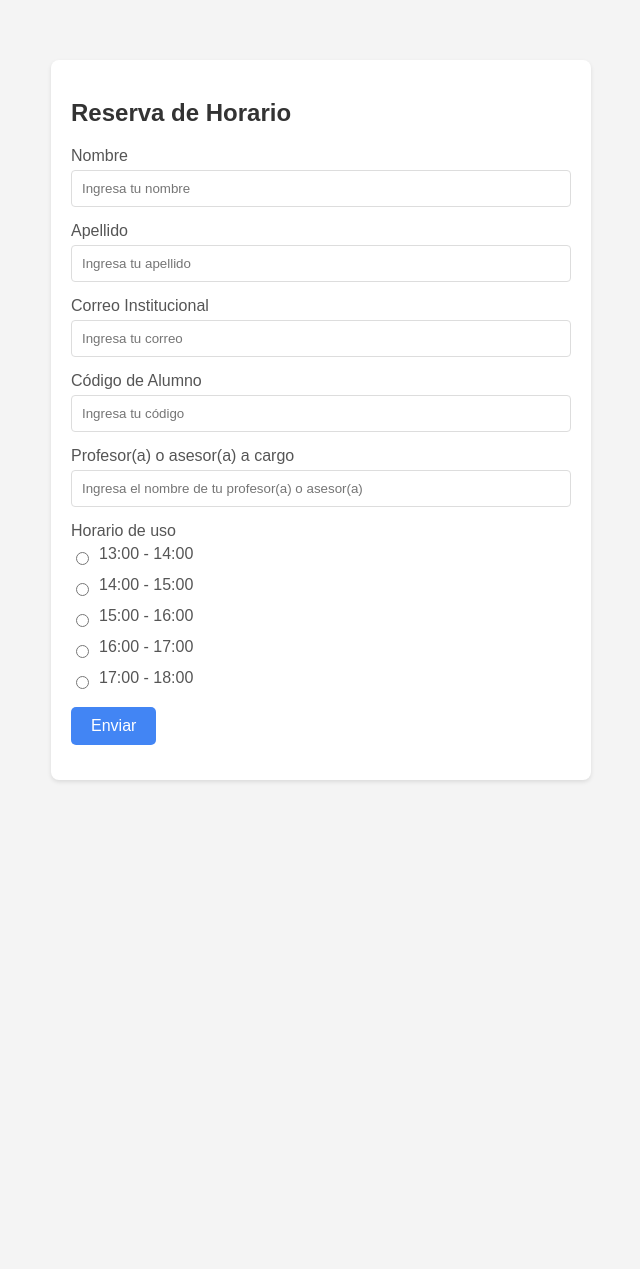
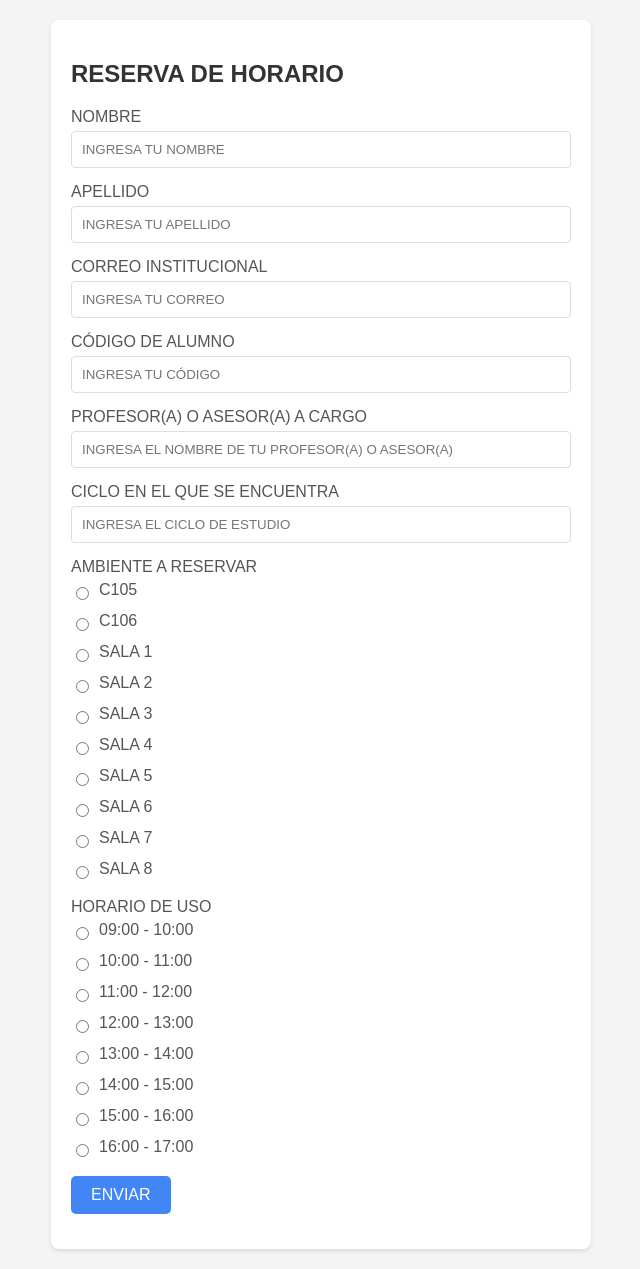
Before and after one commit to HeavenFihs/formulario-bonito, a Flask app: page / in a window 1280 px wide. Shown: the whole page, without its empty margins (319-959 px from the left). Before the commit the page ends 782 px from the top, so only its background shows below. Run offline with Flask 3, Linux system fonts and the light colour scheme.

Commit message:
modificaciones

```diff
--- a/app.py
+++ b/app.py
@@ -17,6 +17,8 @@ def submit():
         email = request.form["email"]
         profesor = request.form["profesor"]
         horario = request.form["horario"]
+        ciclo = request.form["ciclo"]
+        ambiente = request.form["ambiente"]
 
     data = {
         "fecha": datetime.now().strftime("%Y-%m-%d %H:%M:%S"),
@@ -25,7 +27,9 @@ def submit():
         "apellido": apellido,
         "email": email,
         "profesor": profesor,
-        "horario": horario
+        "horario": horario,
+        "ciclo":ciclo,
+        "ambiente":ambiente
     }
 
     try:
--- a/static/css/style.css
+++ b/static/css/style.css
@@ -1,3 +1,7 @@
+*{
+    text-transform: uppercase;
+}
+
 body {
     font-family: Arial, sans-serif;
     background-color: #f4f4f4;
--- a/templates/index.html
+++ b/templates/index.html
@@ -36,27 +36,90 @@
             </div>
 
             <div class="form-group">
+                <label for="ciclo">ciclo en el que se encuentra</label>
+                <input type="text" id="ciclo" name="ciclo" placeholder="Ingresa el ciclo de estudio" required>
+            </div>
+
+            <div class="form-group">
+                <label>Ambiente a reservar</label>
+                <div class="radio-group">
+                    <div class="radio-item">
+                        <input type="radio" id="C105" name="ambiente" value="9" required>
+                        <label for="C105">C105</label>
+                    </div>
+                    <div class="radio-item">
+                        <input type="radio" id="C106" name="ambiente" value="10" required>
+                        <label for="C106">C106</label>
+                    </div>
+                    <div class="radio-item">
+                        <input type="radio" id="sala1" name="ambiente" value="1" required>
+                        <label for="sala1">Sala 1</label>
+                    </div>
+                    <div class="radio-item">
+                        <input type="radio" id="sala2" name="ambiente" value="2" required>
+                        <label for="sala2">Sala 2</label>
+                    </div>
+                    <div class="radio-item">
+                        <input type="radio" id="sala3" name="ambiente" value="3" required>
+                        <label for="sala3">Sala 3</label>
+                    </div>
+                    <div class="radio-item">
+                        <input type="radio" id="sala4" name="ambiente" value="4" required>
+                        <label for="sala4">Sala 4</label>
+                    </div>
+                    <div class="radio-item">
+                        <input type="radio" id="sala5" name="ambiente" value="5" required>
+                        <label for="sala5">Sala 5</label>
+                    </div>
+                    <div class="radio-item">
+                        <input type="radio" id="sala6" name="ambiente" value="6" required>
+                        <label for="sala6">Sala 6</label>
+                    </div>
+                    <div class="radio-item">
+                        <input type="radio" id="sala7" name="ambiente" value="7" required>
+                        <label for="sala7">Sala 7</label>
+                    </div>
+                    <div class="radio-item">
+                        <input type="radio" id="sala8" name="ambiente" value="8" required>
+                        <label for="sala8">Sala 8</label>
+                    </div>
+                </div>
+            </div>
+
+            <div class="form-group">
                 <label>Horario de uso</label>
                 <div class="radio-group">
                     <div class="radio-item">
                         <input type="radio" id="horario1" name="horario" value="1" required>
+                        <label for="horario1">09:00 - 10:00</label>
+                    </div>
+                    <div class="radio-item">
+                        <input type="radio" id="horario1" name="horario" value="2" required>
+                        <label for="horario1">10:00 - 11:00</label>
+                    </div>
+                    <div class="radio-item">
+                        <input type="radio" id="horario1" name="horario" value="3" required>
+                        <label for="horario1">11:00 - 12:00</label>
+                    </div>
+                    <div class="radio-item">
+                        <input type="radio" id="horario1" name="horario" value="4" required>
+                        <label for="horario1">12:00 - 13:00</label>
+                    </div>
+                    <div class="radio-item">
+                        <input type="radio" id="horario1" name="horario" value="5" required>
                         <label for="horario1">13:00 - 14:00</label>
                     </div>
                     <div class="radio-item">
-                        <input type="radio" id="horario2" name="horario" value="2">
+                        <input type="radio" id="horario2" name="horario" value="6">
                         <label for="horario2">14:00 - 15:00</label>
                     </div>
                     <div class="radio-item">
-                        <input type="radio" id="horario3" name="horario" value="3">
+                        <input type="radio" id="horario3" name="horario" value="7">
                         <label for="horario3">15:00 - 16:00</label>
                     </div>
                     <div class="radio-item">
-                        <input type="radio" id="horario4" name="horario" value="4">
+                        <input type="radio" id="horario4" name="horario" value="8">
                         <label for="horario4">16:00 - 17:00</label>
-                    </div>
-                    <div class="radio-item">
-                        <input type="radio" id="horario5" name="horario" value="5">
-                        <label for="horario5">17:00 - 18:00</label>
                     </div>
                 </div>
             </div>
```
Also changed, not shown: 1 other file.
